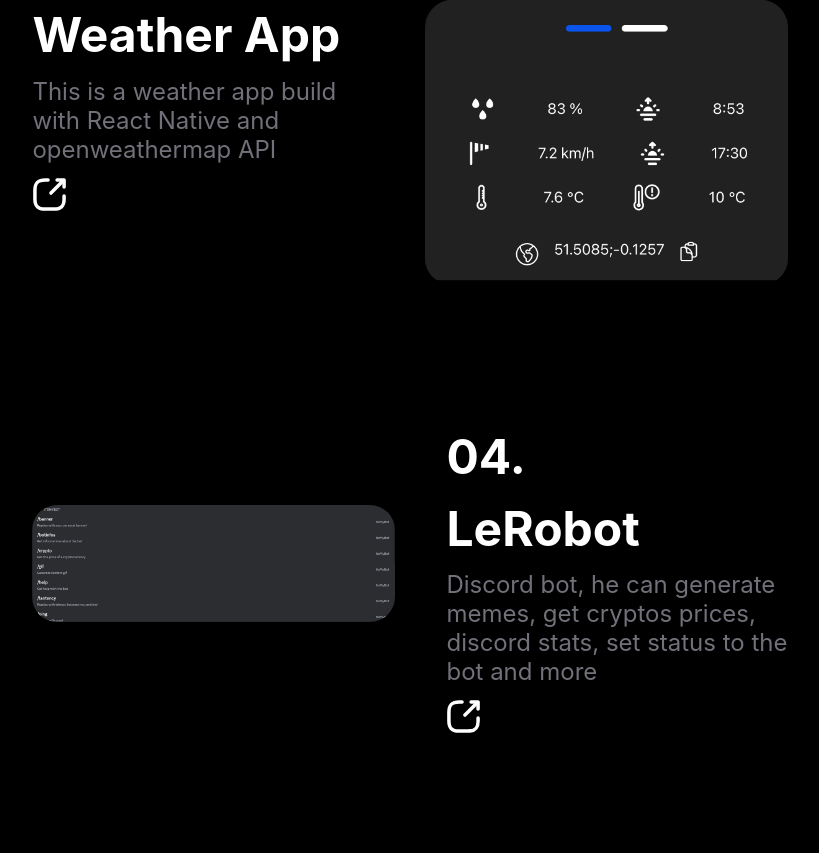
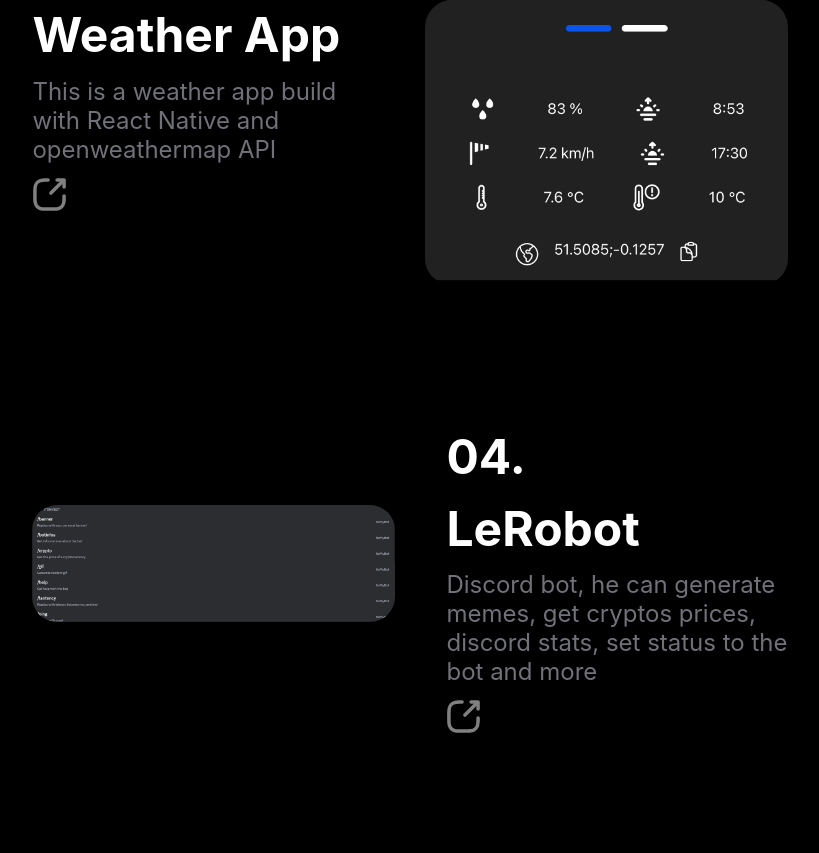
Before and after one commit to Matsuel/portfolio-v3, a React (Create React App) app: page / in a window 1280 px wide. Shown: the part 2927-3780 px from the top of the page, without its empty margins (230-1049 px from the left). Built offline with nearby package versions, Linux system fonts and the light colour scheme.

Commit message:
differents icons

```diff
--- a/src/Components/Projects/Projects.tsx
+++ b/src/Components/Projects/Projects.tsx
@@ -9,6 +9,7 @@ import Portfolio from '../../assets/projects/portfolio v2.png'
 import Taquin from '../../assets/projects/taquin.png'
 import Whatsapp from '../../assets/projects/whatsapp.png'
 import ViewMore from '../../assets/view.svg'
+import ViewPrivate from '../../assets/viewPrivate.svg'
 
 interface Project {
     title: string;
@@ -32,7 +33,7 @@ const Projects = () => {
                                     <h1 className="project-number">0{index + 1}.</h1>
                                     <h2 className="project-title">{project.title}</h2>
                                     <p className="project-description">{project.description}</p>
-                                    <a target='_blank' href={project.public ? project.githubLink : undefined} className="project-link"><img src={ViewMore} alt="" className="project-link-img" /></a>
+                                    <a target='_blank' href={project.public ? project.githubLink : undefined} className="project-link"><img src={project.public? ViewMore:ViewPrivate} alt="" className="project-link-img" /></a>
                                 </div>
                             </div>
                         ) : (
@@ -41,7 +42,7 @@ const Projects = () => {
                                     <h1 className="project-number">0{index + 1}.</h1>
                                     <h2 className="project-title">{project.title}</h2>
                                     <p className="project-description">{project.description}</p>
-                                    <a target='_blank' href={project.public ? project.githubLink : undefined} className="project-link"><img src={ViewMore} alt="" className="project-link-img" /></a>
+                                    <a target='_blank' href={project.public ? project.githubLink : undefined} className="project-link"><img src={project.public? ViewMore:ViewPrivate} alt="" className="project-link-img" /></a>
                                 </div>
                                 <img src={Images[index]} alt="" className="project-img" />
                             </div>
```
Also changed, not shown: src/assets/viewPrivate.svg (added).
